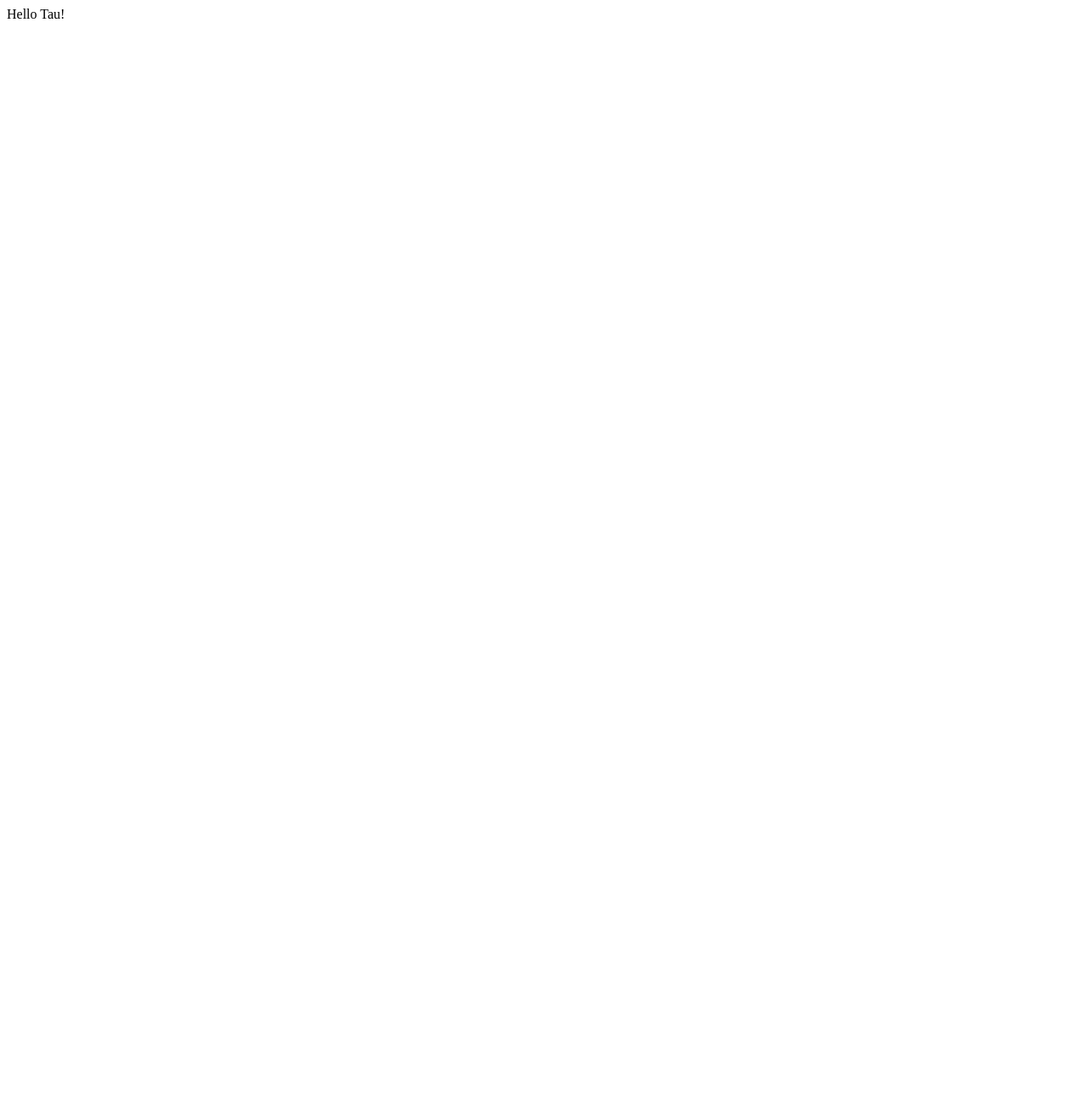
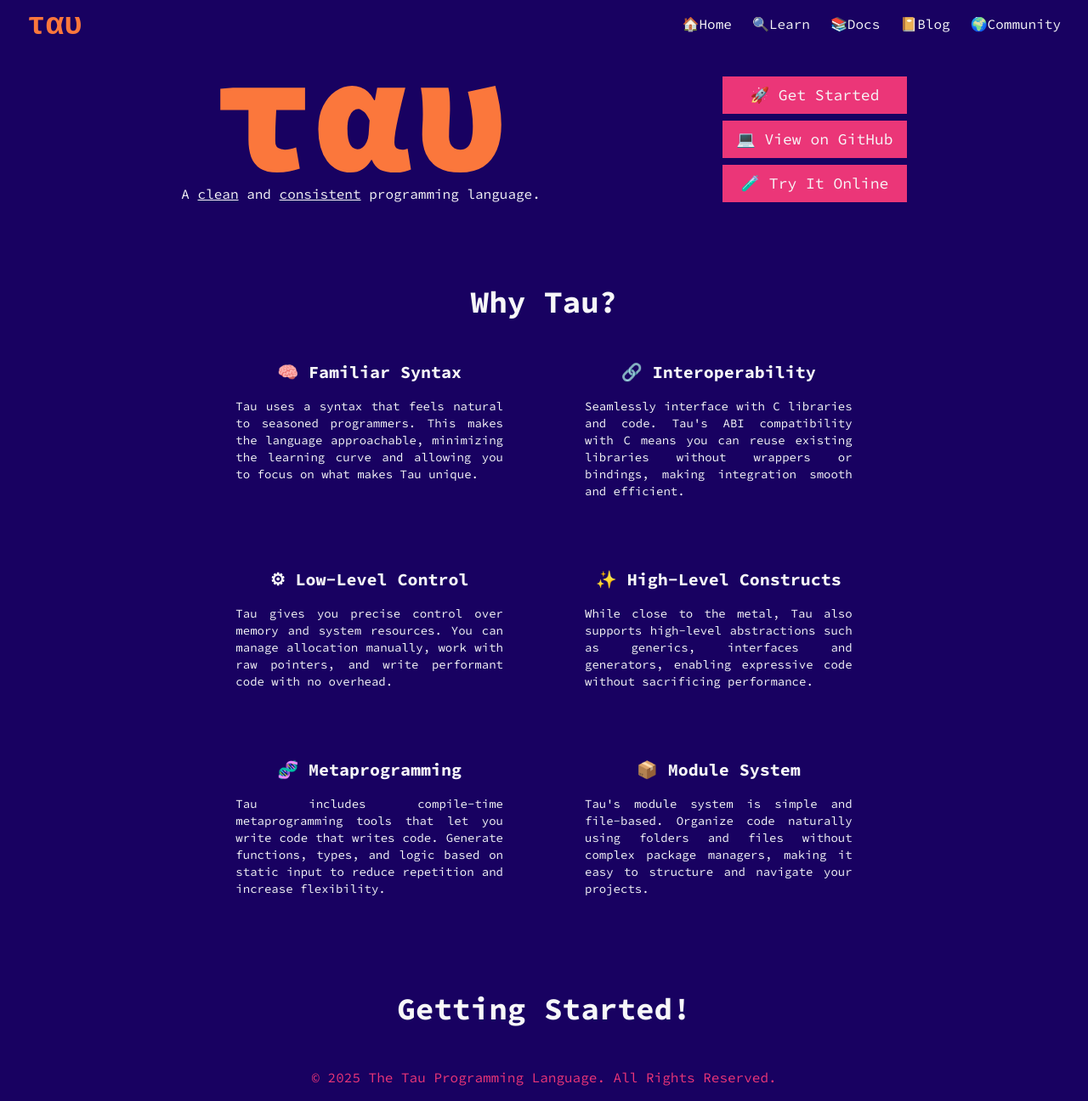
Before and after one commit to Baleg00/try-tau, a plain HTML site: page index.html in a window 1280 px wide. Shown: the whole page at 85% size. Before the commit the page ends 800 px from the top, so only its background shows below. Drawn offline with nearby package versions, Linux system fonts and the light colour scheme.

Commit message:
Initial landing page design with hero.

```diff
--- a/index.html
+++ b/index.html
@@ -1 +1,93 @@
-Hello Tau!
+<!DOCTYPE html>
+<html lang="en">
+<head>
+    <meta charset="UTF-8">
+    <meta name="viewport" content="width=device-width, initial-scale=1.0">
+
+    <title>The Tau Programming Language</title>
+
+    <link rel="shortcut icon" href="img/favicon.ico" type="image/x-icon">
+
+    <link rel="preconnect" href="https://fonts.googleapis.com">
+    <link rel="preconnect" href="https://fonts.gstatic.com" crossorigin>
+    <link href="https://fonts.googleapis.com/css2?family=Source+Code+Pro:ital,wght@0,200..900;1,200..900&display=swap" rel="stylesheet">
+
+    <style type="text/tailwindcss">
+        @theme {
+            --font-mono: "Source Code Pro", monospace;
+            --color-white: #F7F7F8;
+            --color-dark: #180161;
+            --color-light: #4F1787;
+            --color-primary: #FB773C;
+            --color-secondary: #EB3678;
+        }
+    </style>
+
+    <script src="https://cdn.jsdelivr.net/npm/@tailwindcss/browser@4"></script>
+</head>
+<body class="bg-dark text-white font-mono">
+    <nav class="px-8 py-2 flex flex-row justify-between items-center">
+        <span class="font-bold text-4xl text-primary">&tau;&alpha;&upsilon;</span>
+        <ul class="flex flex-row space-x-6">
+            <li><a href="#">&#127968;Home</a></li>
+            <li><a href="#">&#128269;Learn</a></li>
+            <li><a href="#">&#128218;Docs</a></li>
+            <li><a href="#">&#128212;Blog</a></li>
+            <li><a href="#">&#127757;Community</a></li>
+        </ul>
+    </nav>
+
+    <main class="w-2/3 m-auto my-8">
+        <div id="hero" class="mb-24 flex flex-row justify-between">
+            <div class="flex flex-col items-center">
+                <img class="h-[8rem]" src="img/logo.svg">
+                <h3>A <u>clean</u> and <u>consistent</u> programming language.</h3>
+            </div>
+            <div class="flex flex-col justify-center space-y-2 text-center text-lg">
+                <a class="bg-secondary px-4 py-2 hover:bg-primary" href="#">&#128640; Get Started</a>
+                <a class="bg-secondary px-4 py-2 hover:bg-primary" href="#">&#128187; View on GitHub</a>
+                <a class="bg-secondary px-4 py-2 hover:bg-primary" href="#">&#129514; Try It Online</a>
+            </div>
+        </div>
+
+        <div id="features" class="my-24">
+            <h2 class="text-center font-bold text-4xl mb-8">Why Tau?</h2>
+            <div class="px-12 grid grid-cols-2 gap-y-12 gap-x-16">
+                <div class="p-4 hover:bg-light">
+                    <h3 class="text-center font-bold text-xl mb-4">&#129504; Familiar Syntax</h3>
+                    <p class="text-justify text-sm">Tau uses a syntax that feels natural to seasoned programmers. This makes the language approachable, minimizing the learning curve and allowing you to focus on what makes Tau unique.</p>
+                </div>
+                <div class="p-4 hover:bg-light">
+                    <h3 class="text-center font-bold text-xl mb-4">&#128279; Interoperability</h3>
+                    <p class="text-justify text-sm">Seamlessly interface with C libraries and code. Tau's ABI compatibility with C means you can reuse existing libraries without wrappers or bindings, making integration smooth and efficient.</p>
+                </div>
+                <div class="p-4 hover:bg-light">
+                    <h3 class="text-center font-bold text-xl mb-4">&#9881; Low-Level Control</h3>
+                    <p class="text-justify text-sm">Tau gives you precise control over memory and system resources. You can manage allocation manually, work with raw pointers, and write performant code with no overhead.</p>
+                </div>
+                <div class="p-4 hover:bg-light">
+                    <h3 class="text-center font-bold text-xl mb-4">&#10024; High-Level Constructs</h3>
+                    <p class="text-justify text-sm">While close to the metal, Tau also supports high-level abstractions such as generics, interfaces and generators, enabling expressive code without sacrificing performance.</p>
+                </div>
+                <div class="p-4 hover:bg-light">
+                    <h3 class="text-center font-bold text-xl mb-4">&#129516; Metaprogramming</h3>
+                    <p class="text-justify text-sm">Tau includes compile-time metaprogramming tools that let you write code that writes code. Generate functions, types, and logic based on static input to reduce repetition and increase flexibility.</p>
+                </div>
+                <div class="p-4 hover:bg-light">
+                    <h3 class="text-center font-bold text-xl mb-4">&#128230; Module System</h3>
+                    <p class="text-justify text-sm">Tau's module system is simple and file-based. Organize code naturally using folders and files without complex package managers, making it easy to structure and navigate your projects.</p>
+                </div>
+            </div>
+        </div>
+
+        <div id="get-started" class="mt-24">
+            <h2 class="text-center font-bold text-4xl mb-8">Getting Started!</h2>
+
+        </div>
+    </main>
+
+    <footer class="p-4 flex flex-row justify-center">
+        <span class="text-secondary">&copy; 2025 The Tau Programming Language. All Rights Reserved.</span>
+    </footer>
+</body>
+</html>
```
Also changed, not shown: img/favicon.ico (added), img/logo.svg (added).
